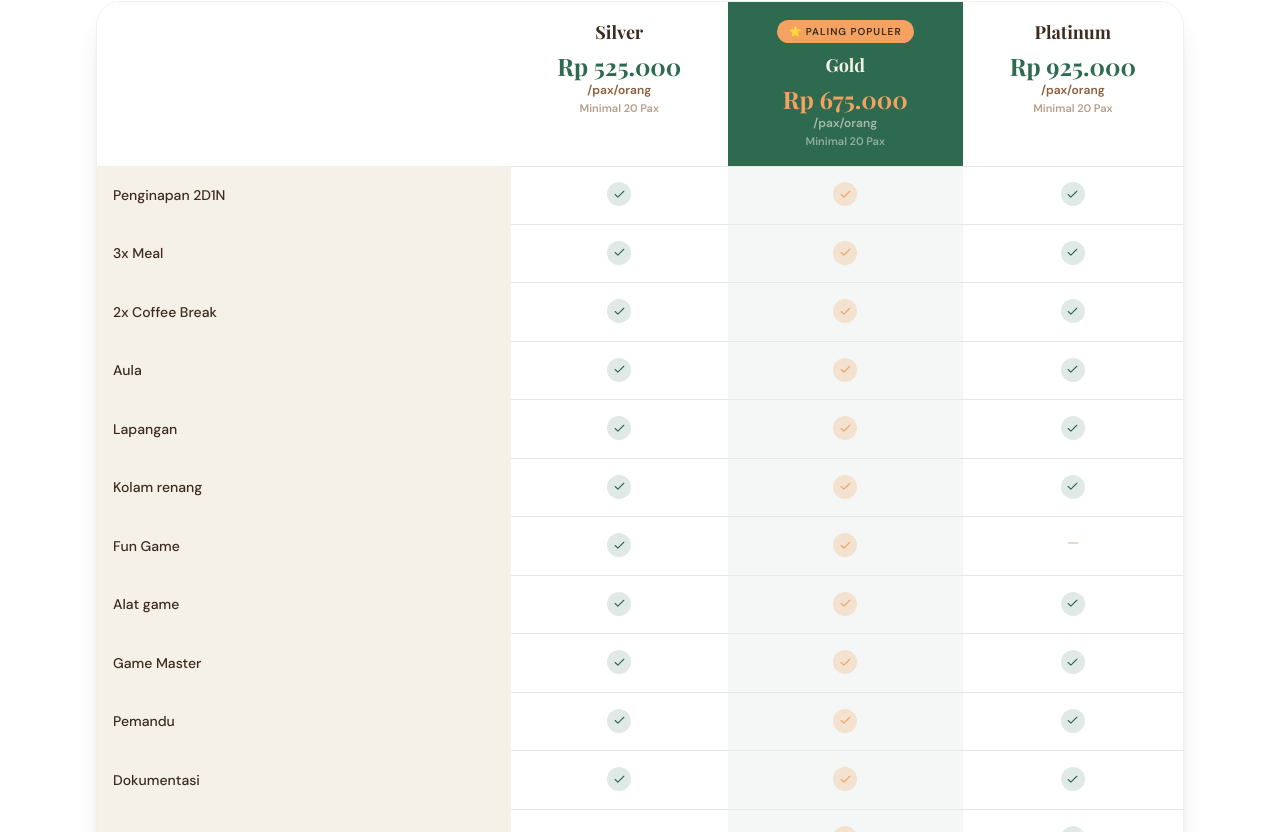
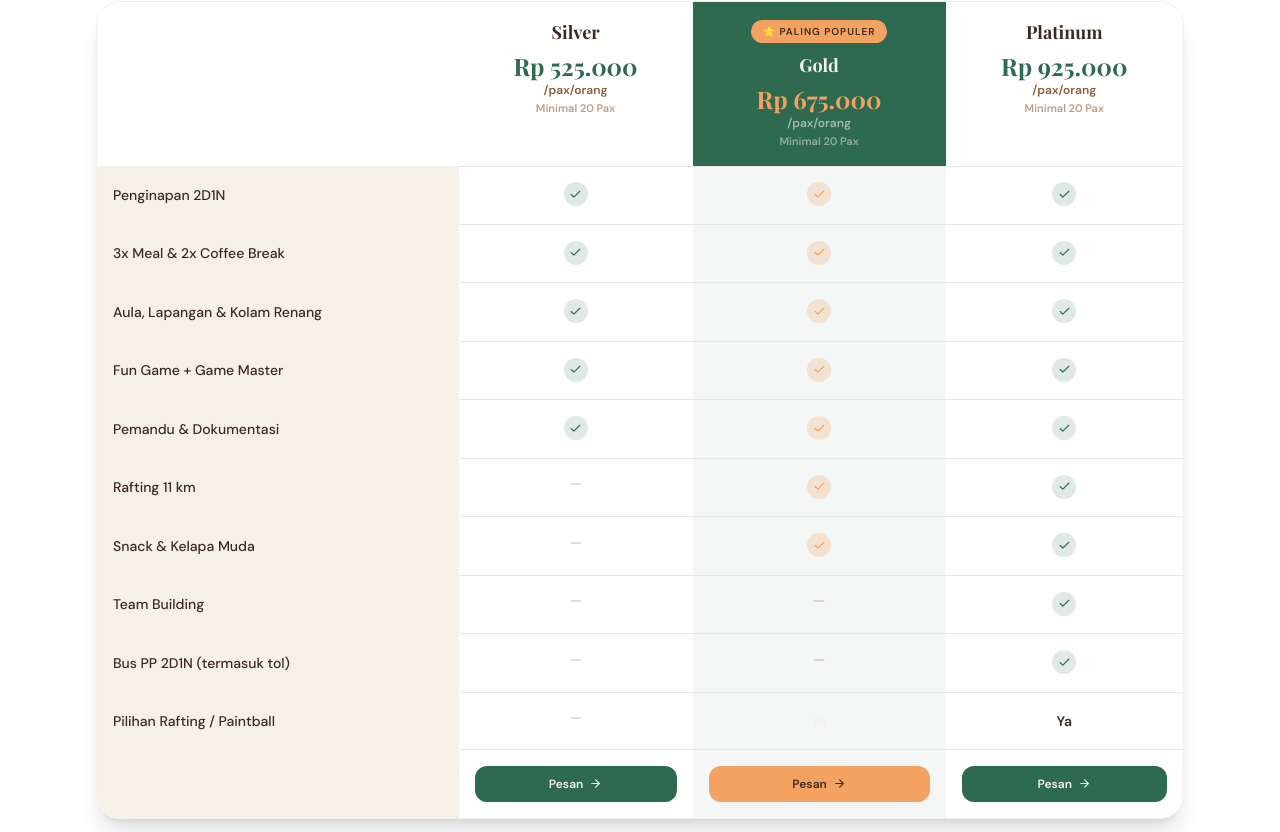
Before and after one commit to ganoolmovie5th-cell/sarau-luxury-claude, a Next.js app: page /packages in a window 1280 px wide. Shown: the part 2008-2840 px from the top of the page. Built offline with nearby package versions, Linux system fonts and the light colour scheme; no server answers.

Commit message:
refactor(packages): use curated comparison rows
Replace auto-derived feature union with concise grouped labels matching
the design preview; add Rafting/Paintball choice row. Header data still
sourced from gatheringPackages.

```diff
--- a/src/components/sections/PackageComparison.tsx
+++ b/src/components/sections/PackageComparison.tsx
@@ -6,21 +6,21 @@ import { motion, useInView } from 'framer-motion'
 import { Check, Minus, ArrowRight } from 'lucide-react'
 import { gatheringPackages } from './PackagesPreview'
 
-// Union semua fitur dari ketiga paket — urut sesuai kemunculan di Silver→Gold→Platinum.
-// Derive dari data yang sudah ada; tidak menduplikasi daftar fitur.
-const allFeatures: string[] = (() => {
-  const seen = new Set<string>()
-  const out: string[] = []
-  for (const pkg of gatheringPackages) {
-    for (const f of pkg.features) {
-      if (!seen.has(f)) {
-        seen.add(f)
-        out.push(f)
-      }
-    }
-  }
-  return out
-})()
+// Baris perbandingan terkurasi — label ringkas + status per paket [Silver, Gold, Platinum].
+// true = termasuk, false = tidak, string = catatan (mis. "Pilihan").
+type Cell = boolean | string
+const comparisonRows: { label: string; values: [Cell, Cell, Cell] }[] = [
+  { label: 'Penginapan 2D1N',              values: [true, true, true] },
+  { label: '3x Meal & 2x Coffee Break',    values: [true, true, true] },
+  { label: 'Aula, Lapangan & Kolam Renang', values: [true, true, true] },
+  { label: 'Fun Game + Game Master',       values: [true, true, true] },
+  { label: 'Pemandu & Dokumentasi',        values: [true, true, true] },
+  { label: 'Rafting 11 km',                values: [false, true, true] },
+  { label: 'Snack & Kelapa Muda',          values: [false, true, true] },
+  { label: 'Team Building',                values: [false, false, true] },
+  { label: 'Bus PP 2D1N (termasuk tol)',   values: [false, false, true] },
+  { label: 'Pilihan Rafting / Paintball',  values: [false, 'Ya', 'Ya'] },
+]
 
 export default function PackageComparison() {
   const ref = useRef(null)
@@ -98,36 +98,40 @@ export default function PackageComparison() {
               </tr>
             </thead>
             <tbody>
-              {allFeatures.map((feat) => (
-                <tr key={feat} className="group">
+              {comparisonRows.map((row) => (
+                <tr key={row.label} className="group">
                   <th
                     scope="row"
                     className="text-left font-medium text-sm text-bark p-4 bg-cream group-hover:bg-leaf/15 transition-colors"
                   >
-                    {feat}
+                    {row.label}
                   </th>
-                  {gatheringPackages.map((pkg) => {
-                    const has = pkg.features.includes(feat)
+                  {row.values.map((val, i) => {
+                    const popular = gatheringPackages[i].popular
                     return (
                       <td
-                        key={pkg.name}
+                        key={i}
                         className={`p-4 text-center border-b border-earth/8 ${
-                          pkg.popular ? 'bg-forest/5' : ''
+                          popular ? 'bg-forest/5' : ''
                         }`}
                       >
-                        {has ? (
+                        {val === true ? (
                           <span
                             className={`inline-flex items-center justify-center w-6 h-6 rounded-full ${
-                              pkg.popular ? 'bg-sun/25 text-sun' : 'bg-forest/15 text-forest'
+                              popular ? 'bg-sun/25 text-sun' : 'bg-forest/15 text-forest'
                             }`}
                           >
                             <Check size={13} aria-hidden="true" />
                             <span className="sr-only">Termasuk</span>
                           </span>
-                        ) : (
+                        ) : val === false ? (
                           <span className="inline-flex items-center justify-center text-earth/30">
                             <Minus size={16} aria-hidden="true" />
                             <span className="sr-only">Tidak termasuk</span>
+                          </span>
+                        ) : (
+                          <span className={`text-sm font-semibold ${popular ? 'text-cream' : 'text-bark'}`}>
+                            {val}
                           </span>
                         )}
                       </td>
```
